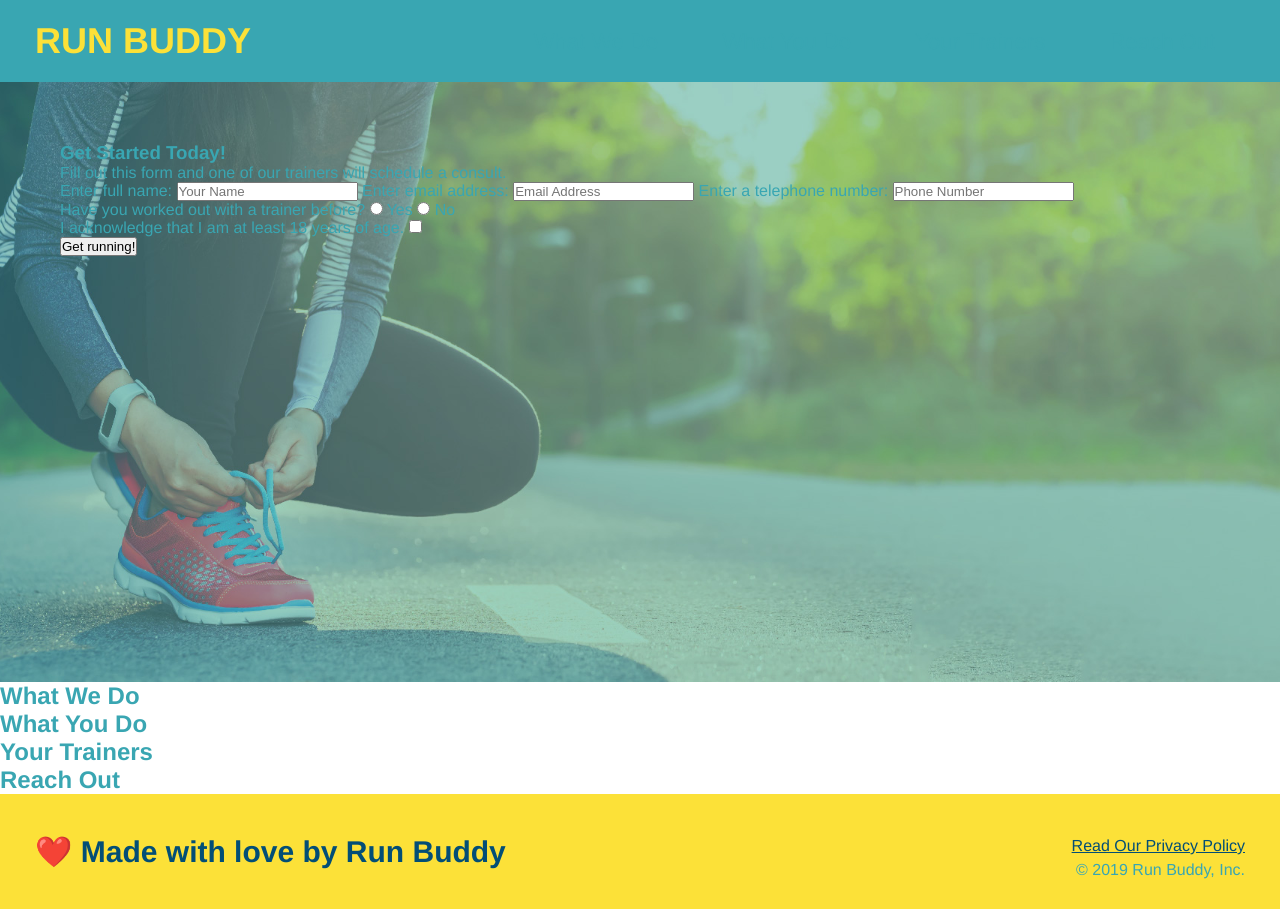
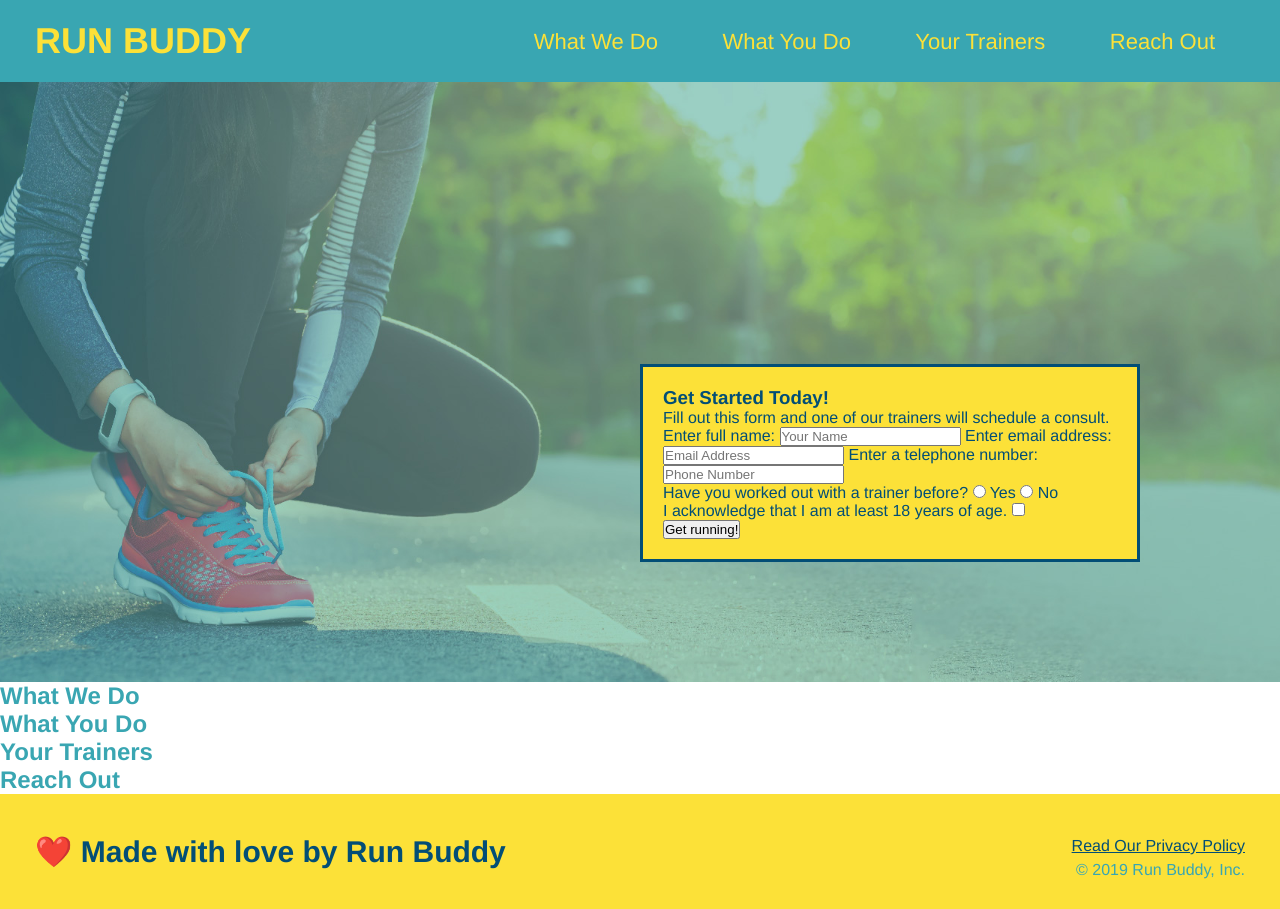
Before and after one commit to Allanon11/run-buddy, a plain HTML site: page index.html in a window 1280 px wide. Drawn offline with Linux system fonts and the light colour scheme.

Commit message:
Header color for inline menu
figured out header ul li color

```diff
--- a/assets/css/style.css
+++ b/assets/css/style.css
@@ -74,5 +74,24 @@ footer a {
   height: 600px;
   background-size: cover;
   background-position: center;
+  position: relative;
 
 }
+
+.hero-form {
+  background-color : #fce138;
+  padding: 20px;
+  width: 500px;
+  color: #024e76;
+  border-style: solid;
+  border-width: 3px;
+  border-color: #024e76;
+  position: absolute;
+  bottom: 120px;
+  right: 140px;
+}
+
+header ul li h2 a {
+  text-decoration: none;
+  color: #fce138;
+}
--- a/index.html
+++ b/index.html
@@ -5,12 +5,12 @@
     <link rel="stylesheet" href="./assets/css/style.css" />
         <title>RUN BUDDY</title>
     </head>
-    <body>
     <header>
       <h1>
            <a href="/">RUN BUDDY</a>
        </h1>
        <nav>
+         <div>
            <ul>
            <li>
             <h2><a href="#what-we-do">What We Do</a></h2>
@@ -25,11 +25,15 @@
              <h2><a href="#reach-out">Reach Out</a></h2>
            </li>
          </ul>
+        </div>
        </nav>
       </header>
 
-       <section class="hero">
-        <div>
+    <body>
+
+
+       <section  class="hero">
+        <div class="hero-form">
           <h3>Get Started Today!</h3>
           <p>Fill out this form and one of our trainers will schedule a consult.</p>
           <form>
```
Lines whose indentation alone changed are shown as unchanged.
